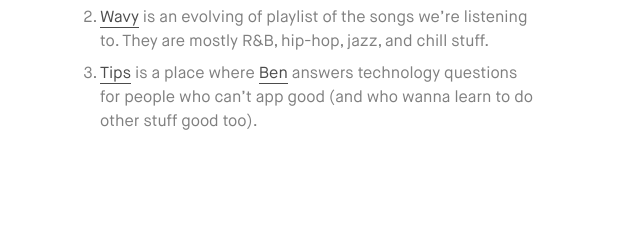
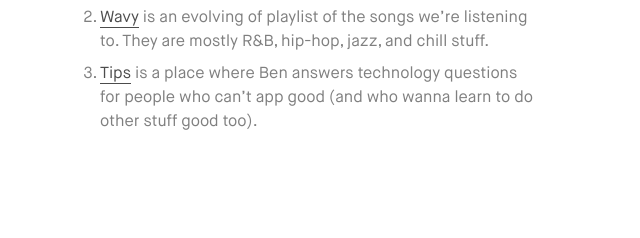
Before and after one commit to ordinarystudios/ordinarystudios.github.io, a website: page index.html in a window 1280 px wide. Shown: the part 346-584 px from the top of the page, 100-740 px from the left. Drawn offline with nearby package versions, Linux system fonts and the light colour scheme.

Commit message:
Removes second Ben IG link

```diff
--- a/index.html
+++ b/index.html
@@ -29,7 +29,7 @@
           <ol class="measure">
             <li class="mb2"><a class="black-70 bb no-underline" href="//highbrow.af">Highbrow</a> is an online curation of art we like.</li>
             <li class="mb2"><a class="black-70 bb no-underline" href="//wavy.fm">Wavy</a> is an evolving of playlist of the songs we&rsquo;re listening to. They are mostly R&amp;B, hip-hop, jazz, and chill stuff.</li>
-            <li class="mb2"><a class="black-70 bb no-underline" href="//benjamin.tips">Tips</a> is a place where <a class="black-70 bb no-underline" href="//instagram.com/benjaminsehl">Ben</a> answers technology questions for people who can&rsquo;t app good (and who wanna learn to do other stuff good too).</li>
+            <li class="mb2"><a class="black-70 bb no-underline" href="//benjamin.tips">Tips</a> is a place where Ben answers technology questions for people who can&rsquo;t app good (and who wanna learn to do other stuff good too).</li>
           </ol>
         </section>
       </main>
```
